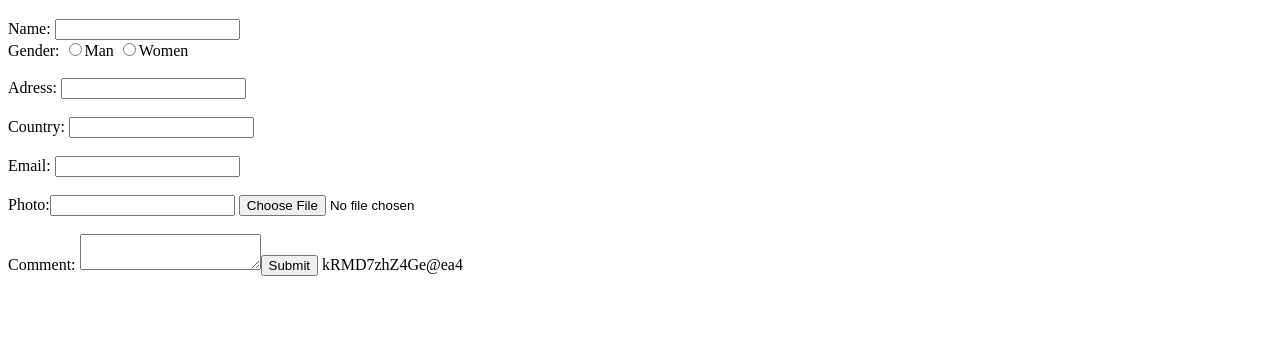
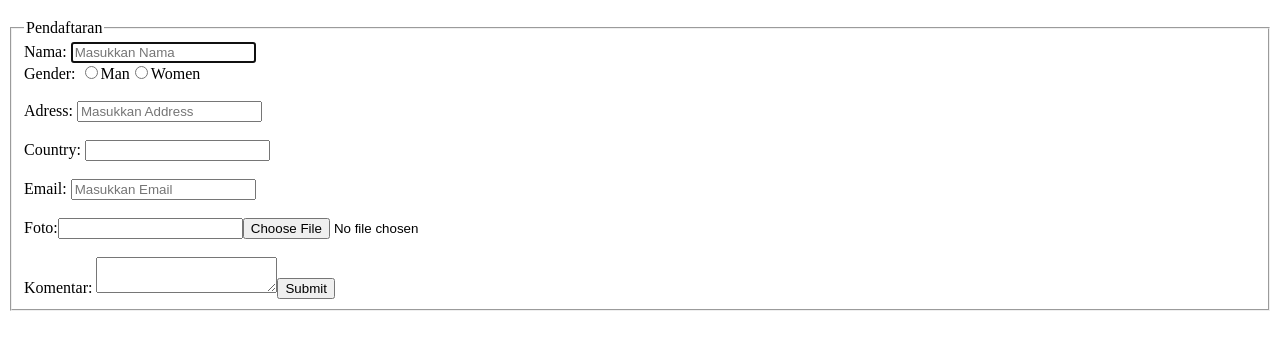
Before and after one commit to dody312/dody312.gihub.io, a plain HTML site: page docs/index.html in a window 1280 px wide. Shown: the part 61-410 px from the top of the page. Drawn offline with Linux system fonts and the light colour scheme.

Commit message:
Perbaikan ke3

```diff
--- a/docs/index.html
+++ b/docs/index.html
@@ -9,26 +9,30 @@
     </style>
 </head>
 <body>
+	<form>
 	<h1>Form HTML</h1>
-	<form>
-		<label for="Name">Name: </label><input type="text" id="Name">
+	<fieldset>
+        <legend>Pendaftaran</legend>
+        <table>
+
+		<label for="Name">Nama: </label><input required type="text" name="Name" minlength="3" placeholder="Masukkan Nama" autofocus autocomplete="off">
 		<br>
-		<label for="Gender">Gender: </label></label> <input type="radio" id="Man" name="Gender"><label for="Man">Man</label>
-		<input type="radio" id="Women" name="Gender"><label for="Women">Women</label>
+		<label for="Gender">Gender: </label></label> <input type="radio" id="Man" name="Gender" required=""><label for="Man">Man</label>
+		<input type="radio" id="Women" name="Gender" required><label for="Women">Women</label>
 		<br><br>
-		<label for="Adress">Adress: </label><input type="text" id="Adress">
+		<label for="Adress">Adress: </label><input required type="text" name="Name" placeholder="Masukkan Address" autocomplete="off">
 		<br><br>
-		<label for="Country">Country: </label>
-		<input list="Country" name="Country">
-		<datalist id="Country"><option value="Indonesia"><option value="Germany"><option value="United Kingdom">
+		<label for="Country" >Country: </label>
+		<input list="Country" name="Country" required>
+		<datalist id="Country"><option value="Indonesia"><option value="Singapore"><option value="Japan">
 		</datalist>
 		<br><br>
-		<label for="Email">Email: </label><input type="text" name="Email">
+		<label for="Email">Email: </label><input type="email" name="Email" placeholder="Masukkan Email" autocomplete="off" required>
 		<br><br>
-		<label for="Photo">Photo:</label><input type="" name=""> <input type="file" name="upload" value="" width="200">
+		<label for="Photo">Foto:</label><input type="" name=""> <input type="file" name="upload" value="" width="200" required>
 		<br><br>
-		<label for="Comment">Comment: <textarea></textarea><input type="Submit">
+		<label for="Comment">Komentar: <textarea></textarea><input type="Submit" >
 	</form>
 
 </body>
-</html>kRMD7zhZ4Ge@ea4
+</html>
```
